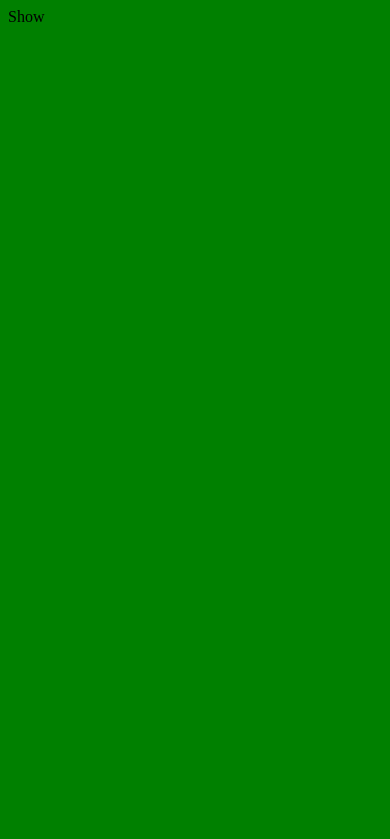
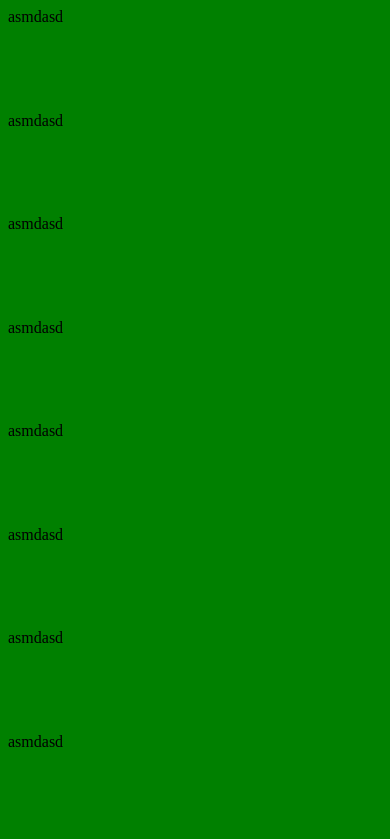
Before and after one commit to TheGuardiansOfBrotherhood/BrotherhoodCSS, a plain HTML site: page index.html in a window 390 px wide. Drawn offline with Linux system fonts and the light colour scheme.

Commit message:
Add grid layout for mobile, tablet and desktop

```diff
--- a/desktop.css
+++ b/desktop.css
@@ -1,3 +1,6 @@
 body {
 	background-color: red;
+
+	display: grid;
+	grid-template-columns: 2fr 2fr 2fr 2fr 2fr 2fr 2fr 2fr; /* max 8 columns */
 }
--- a/index.html
+++ b/index.html
@@ -4,6 +4,29 @@
 		<link rel="stylesheet" type="text/css" href="main.css">
 	</head>
 	<body>
-		Show
+		<div>
+			asmdasd
+		</div>
+		<div>
+			asmdasd
+		</div>
+		<div>
+			asmdasd
+		</div>
+		<div>
+			asmdasd
+		</div>
+		<div>
+			asmdasd
+		</div>
+		<div>
+			asmdasd
+		</div>
+		<div>
+			asmdasd
+		</div>
+		<div>
+			asmdasd
+		</div>
 	</body>
 </html>
--- a/mobile.css
+++ b/mobile.css
@@ -1,3 +1,6 @@
 body {
 	background-color: green;
+
+	display: grid;
+	grid-template-columns: 2fr; /* max 1 columns */
 }
--- a/tablet.css
+++ b/tablet.css
@@ -1,3 +1,6 @@
 body {
 	background-color: blue;
+
+	display: grid;
+	grid-template-columns: 2fr 2fr 2fr 2fr; /* max 4 columns */
 }
```
